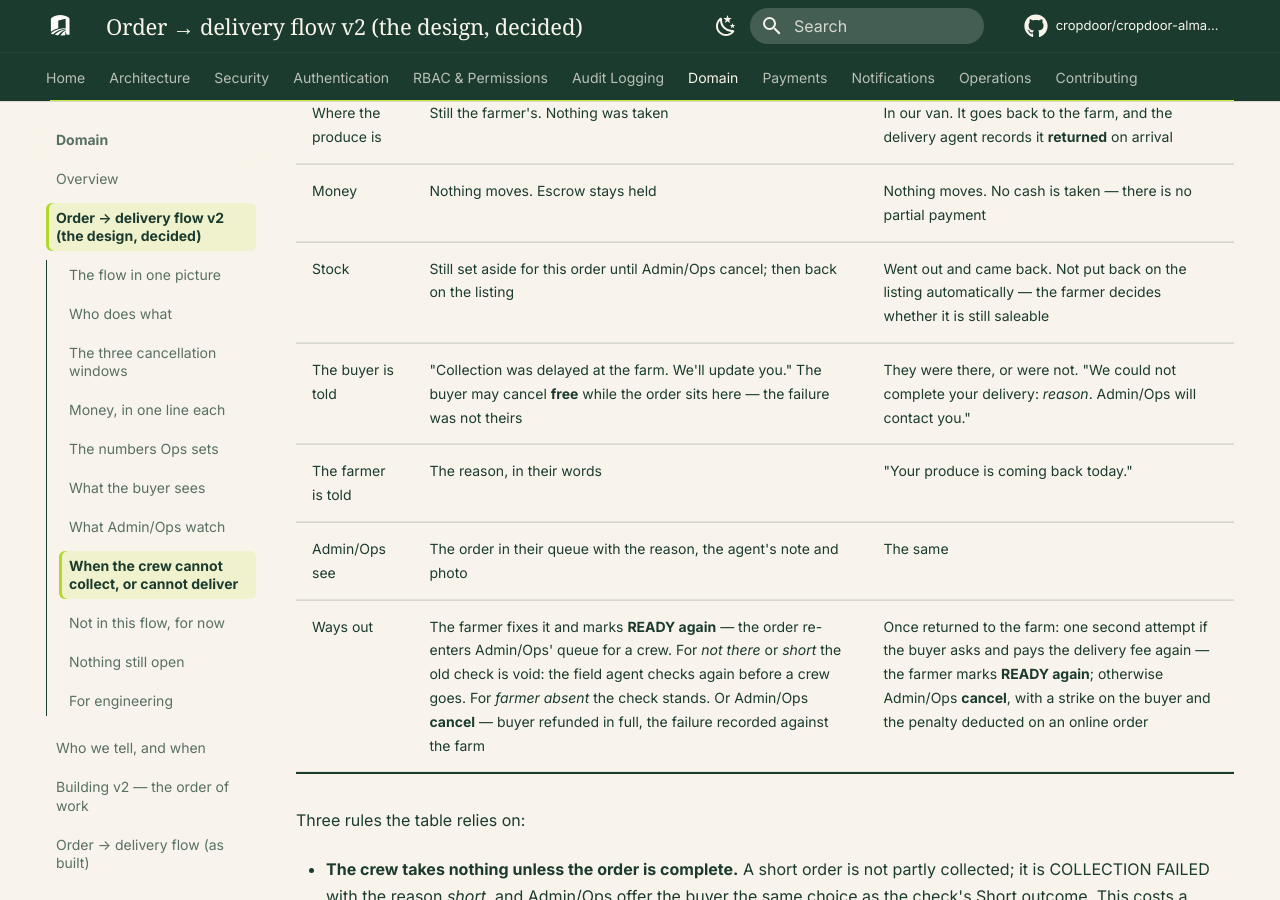
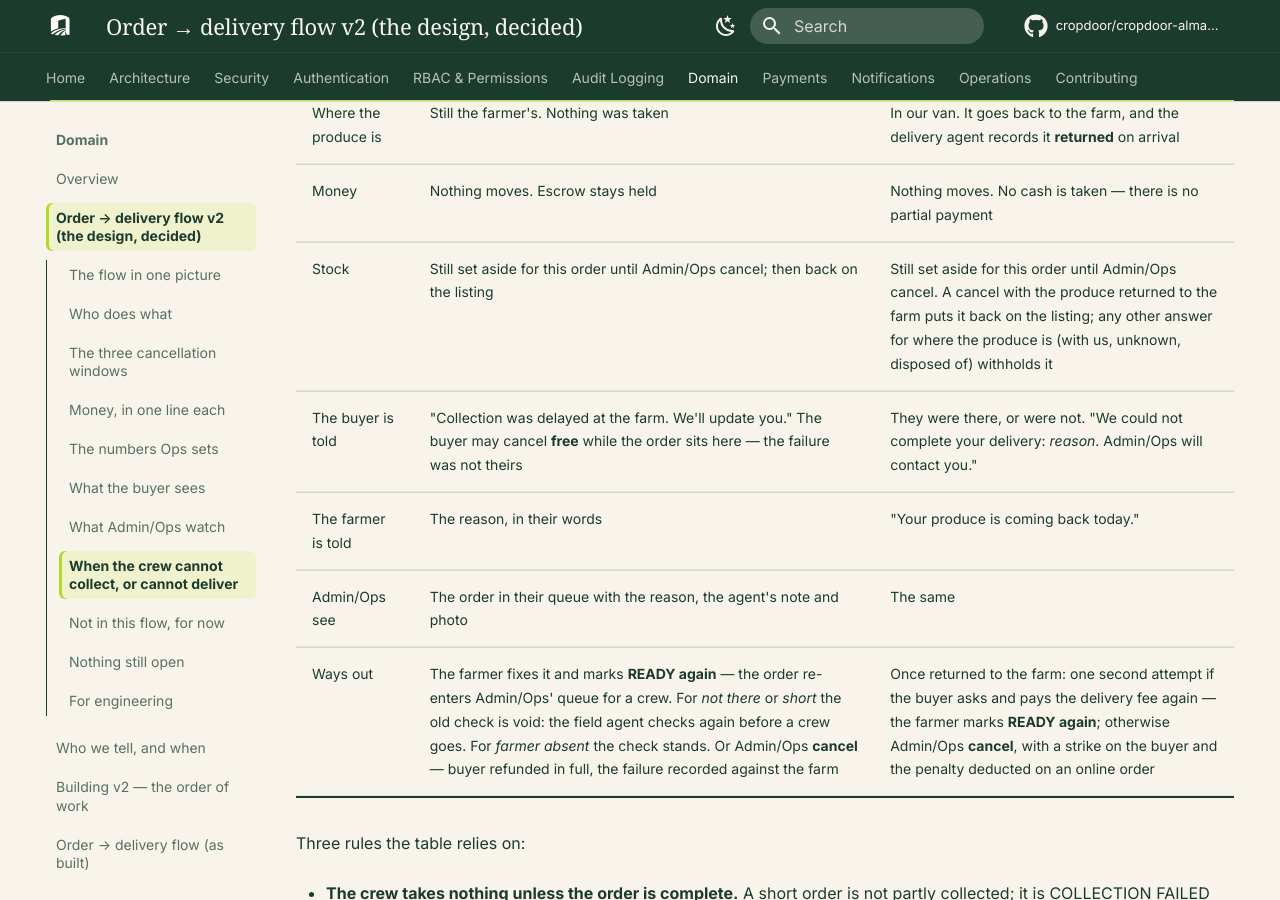
Before and after one commit to cropdoor/cropdoor-almanac, an MkDocs documentation site: the page built from docs/domain/order-delivery-flow-v2.md, in a window 1280 px wide and 900 px high, scrolled down 9945 px. Built offline with MkDocs 1.6.1 and Material for MkDocs 9.7.7, drawn with Linux system fonts in a browser that asks for light colours; some web fonts are replaced; comment, search, counter and statistics services are not loaded.

Commit message:
flow v2: DELIVERY FAILED stock follows M-4b (R1 paperwork)

```diff
--- a/docs/domain/order-delivery-flow-v2.md
+++ b/docs/domain/order-delivery-flow-v2.md
@@ -169,7 +169,7 @@ flowchart LR
 | What they record | A reason — **farmer absent**, **produce not there**, **short** — and a note; a photo if there is something to photograph | A reason — **not paid in full**, **refused**, **nobody home**, **could not show the code** — and a note; a photo of the produce still in the van |
 | Where the produce is | Still the farmer's. Nothing was taken | In our van. It goes back to the farm, and the delivery agent records it **returned** on arrival |
 | Money | Nothing moves. Escrow stays held | Nothing moves. No cash is taken — there is no partial payment |
-| Stock | Still set aside for this order until Admin/Ops cancel; then back on the listing | Went out and came back. Not put back on the listing automatically — the farmer decides whether it is still saleable |
+| Stock | Still set aside for this order until Admin/Ops cancel; then back on the listing | Still set aside for this order until Admin/Ops cancel. A cancel with the produce returned to the farm puts it back on the listing; any other answer for where the produce is (with us, unknown, disposed of) withholds it |
 | The buyer is told | "Collection was delayed at the farm. We'll update you." The buyer may cancel **free** while the order sits here — the failure was not theirs | They were there, or were not. "We could not complete your delivery: *reason*. Admin/Ops will contact you." |
 | The farmer is told | The reason, in their words | "Your produce is coming back today." |
 | Admin/Ops see | The order in their queue with the reason, the agent's note and photo | The same |
```
